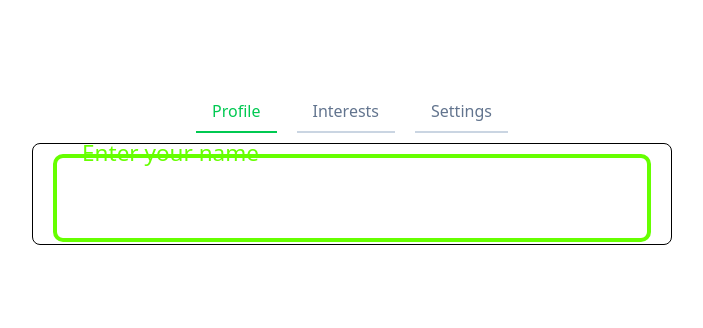
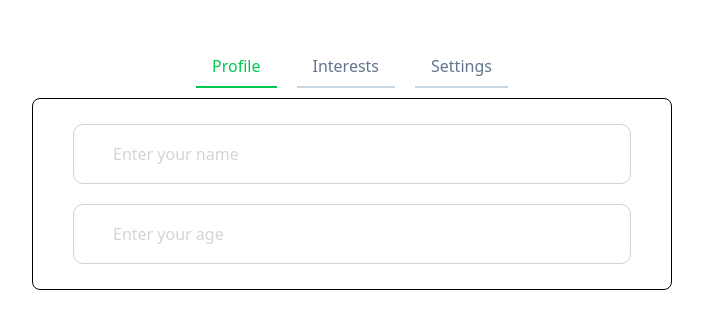
Before and after one commit to nikhiljayant/Tabs-Form-Component, a React (Vite) app: page / in a window 1280 px wide. Shown: the part 232-560 px from the top of the page, without its empty margins (288-991 px from the left). Built offline with nearby package versions, Linux system fonts and the light colour scheme.

Commit message:
refactor: update components to accept data and setData props for better state management

```diff
--- a/src/components/Interests.jsx
+++ b/src/components/Interests.jsx
@@ -1,6 +1,6 @@
 import React from 'react'
 
-const Interests = () => {
+const Interests = ({ data, setData }) => {
   return (
     <div>Interests</div>
   )
--- a/src/components/Profile.jsx
+++ b/src/components/Profile.jsx
@@ -2,10 +2,30 @@ import React from "react";
 // Components
 import FormInput from "./reusable_components/FormInput";
 
-const Profile = () => {
+const Profile = ({ data, setData }) => {
+  const handleDataChange = (e) => {
+    setData({
+      ...data,
+      profile: { ...data?.profile, [e.target.name]: e.target.value },
+    });
+  };
+
   return (
-    <div>
-      <FormInput />
+    <div className="flex flex-col gap-5 py-[15px] px-[20px]">
+      <FormInput
+        type="text"
+        name="name"
+        value={data?.profile?.name}
+        onChange={handleDataChange}
+        placeholder="Enter your name"
+      />
+      <FormInput
+        type="text"
+        name="age"
+        value={data?.profile?.age}
+        onChange={handleDataChange}
+        placeholder="Enter your age"
+      />
     </div>
   );
 };
--- a/src/components/Settings.jsx
+++ b/src/components/Settings.jsx
@@ -1,6 +1,6 @@
 import React from 'react'
 
-const Settings = () => {
+const Settings = ({ data, setData }) => {
   return (
     <div>Settings</div>
   )
--- a/src/components/TabForm.jsx
+++ b/src/components/TabForm.jsx
@@ -7,10 +7,28 @@ import Settings from "./Settings";
 const TabForm = () => {
   const [activeTab, setActiveTab] = useState(0);
 
+  const [data, setData] = useState({
+    profile: {
+      name: "",
+      age: "",
+    },
+    interests: {
+      hobbies: "",
+      sports: "",
+    },
+    settings: {
+      theme: "",
+      notifications: "",
+    },
+  });
+
   const tabs = [
-    { name: "Profile", component: <Profile /> },
-    { name: "Interests", component: <Interests /> },
-    { name: "Settings", component: <Settings /> },
+    { name: "Profile", component: <Profile data={data} setData={setData} /> },
+    {
+      name: "Interests",
+      component: <Interests data={data} setData={setData} />,
+    },
+    { name: "Settings", component: <Settings data={data} setData={setData} /> },
   ];
 
   const activeTabComponent = tabs[activeTab].component;
@@ -22,14 +40,20 @@ const TabForm = () => {
           <button
             key={t.name}
             type="button"
-            className={`border-b-2 px-4 py-2 mb-[10px] cursor-pointer transition-all duration-300 ease-in-out ${activeTab === index ? "border-green-500 text-green-500" : "border-slate-300 text-slate-500"}`}
+            className={`border-b-2 px-4 py-2 mb-[10px] cursor-pointer transition-all duration-300 ease-in-out ${
+              activeTab === index
+                ? "border-green-500 text-green-500"
+                : "border-slate-300 text-slate-500"
+            }`}
             onClick={() => setActiveTab(index)}
           >
             {t.name}
           </button>
         ))}
       </div>
-      <div className="w-[50%] border py-[10px] px-[20px] rounded-lg">{activeTabComponent}</div>
+      <div className="w-[50%] border py-[10px] px-[20px] rounded-lg">
+        {activeTabComponent}
+      </div>
     </div>
   );
 };
--- a/src/components/reusable_components/FormInput.jsx
+++ b/src/components/reusable_components/FormInput.jsx
@@ -1,10 +1,22 @@
 import React from "react";
 
-const FormInput = () => {
+const FormInput = ({
+  type = "text",
+  name = "",
+  value = "",
+  onChange = () => {},
+  placeholder = "",
+}) => {
   return (
     <div className="input-parent">
-      <input type="text" />
-      <div className="custom-placeholder">Enter your name</div>
+      <input
+        type={type}
+        name={name}
+        value={value}
+        onChange={onChange}
+        className="border-zinc-300 border"
+      />
+      <div className="custom-placeholder text-zinc-300">{placeholder}</div>
     </div>
   );
 };
--- a/src/index.css
+++ b/src/index.css
@@ -17,8 +17,8 @@
 /* Input */
 .input-parent {
   position: relative;
-  height: 80px;
-  line-height: 80px;
+  height: 60px;
+  line-height: 60px;
 }
 input {
   position: absolute;
@@ -26,34 +26,32 @@ input {
   outline: none;
   font-size: 2.2em;
   padding: 0 30px;
-  line-height: 80px;
+  height: 60px;
   border-radius: 10px;
-  /* border: 2px solid #f0ffff; */
   background: transparent;
   transition: 0.1s ease;
   z-index: 1111;
+  outline: none;
 }
 .custom-placeholder {
   position: absolute;
-  font-size: 1.6em;
-  color: #f0ffff;
+  font-size: 16px;
   padding: 0 25px;
-  margin: 0 20px;
-  /* background-color: #1c2841; */
+  margin: 0 15px;
+  background-color: white;
   transition: 0.2s ease;
-  z-index: 9999;
+  height: 60px;
+  z-index: 0;
 }
-input:focus,
-input:valid {
-  color: #66ff00;
-  border: 4px solid #66ff00;
+input:focus {
+  color: #00C951;
+  border: 2px solid #00C951;
 }
-input:focus + .custom-placeholder,
-input:valid + .custom-placeholder {
-  color: #66ff00;
-  height: 30px;
+input:focus + .custom-placeholder {
+  color: #00C951;
+  height: 60px;
   line-height: 30px;
   padding: 0 12px;
-  transform: translate(-15px,-16px) scale(0.88);
+  transform: translate(-15px, -16px) scale(0.88);
   z-index: 1111;
 }
```
